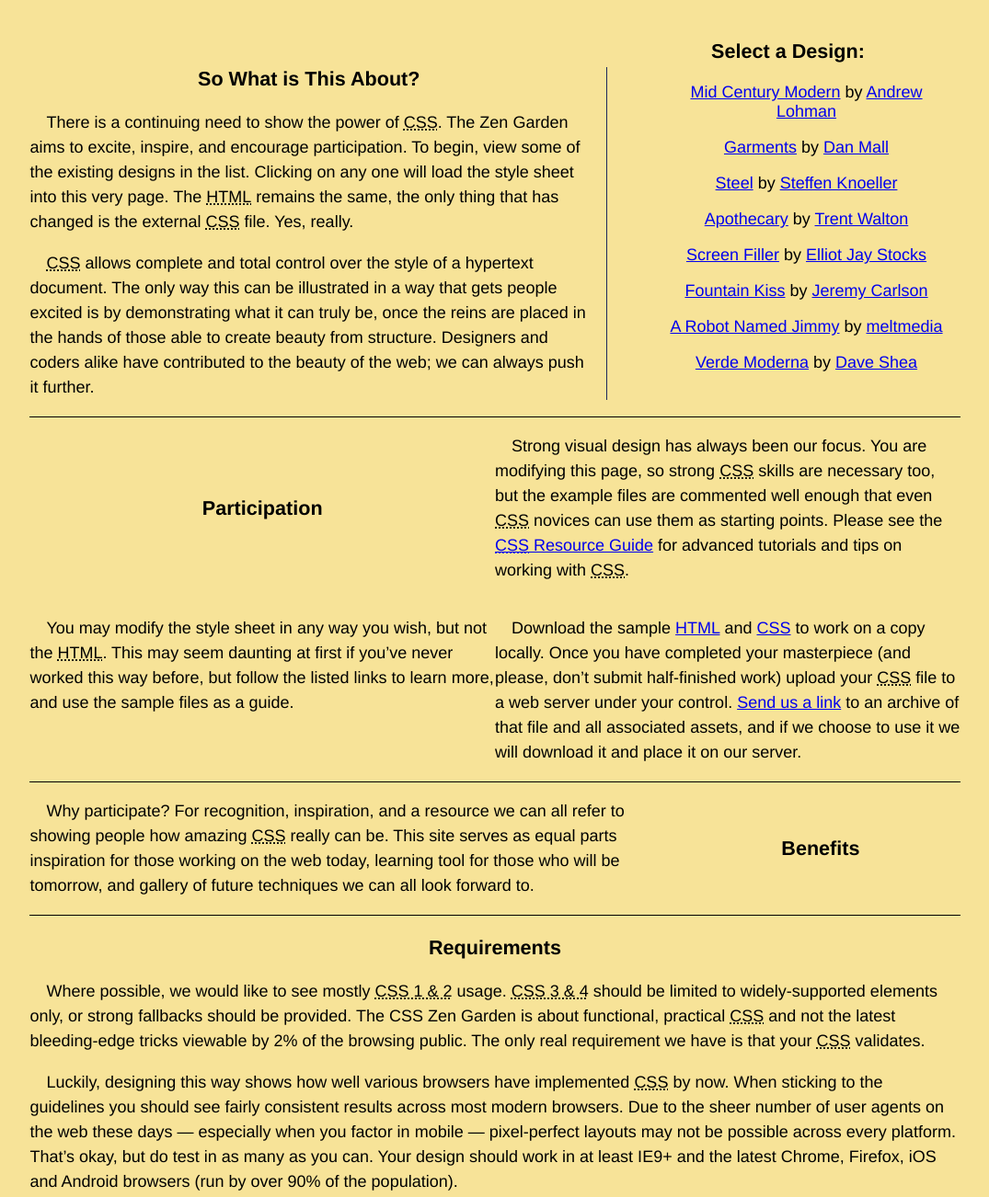
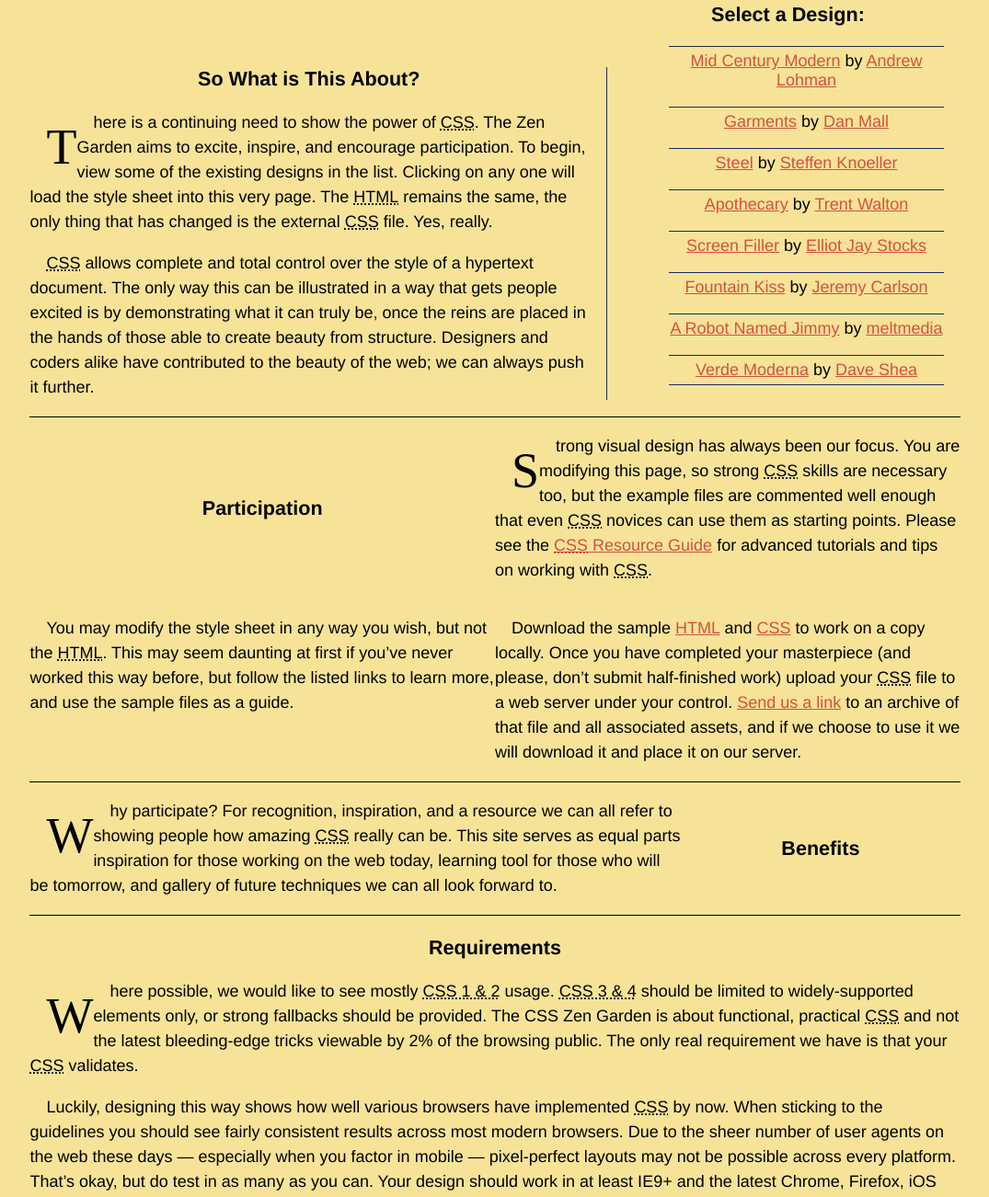
Before and after one commit to Geraldo-2024/Projeto-css-Zen-Garden, a plain HTML site: page index.html in a window 1280 px wide. Shown: the part 507-1809 px from the top of the page at 92% size, without its empty margins (102-1177 px from the left). Drawn offline with Linux system fonts and the light colour scheme.

Commit message:
Exercicio pseudo classes

```diff
--- a/style.css
+++ b/style.css
@@ -39,6 +39,47 @@ propriedade border-bottom e border-top respectivamente.
 
 Envie nessa atividade com o link do projeto no GitHub.
 */
+
+/*
+Exercícios - Pseudo classes
+
+1. Customize a aparência dos links da seguinte forma:
+Por padrão, devem ter a cor de destaque e estarem em negrito.
+Se sobrepostos, devem ter sua cor alterada para uma tonalidade mais clara/escura.
+Os links visitados não devem ficar mais em negrito.
+2. Vamos dar um destaque a primeira letra do primeiro parágrafo da seção principal. Você deverá customizá-lo para que:
+Tenha tamanho de fonte 3 vezes maior que o padrão.
+Seja de uma fonte diferente da escolhida para o site.
+Fique flutuando a esquerda.
+OBS: você precisará aplicar mais de um pseudo-seletor para realizar essa estilização. Fique atento!
+3. Utilize bordas para criar um separador entre os itens presentes no menu de design. Aplique uma borda
+ superior no topo de todos os itens de menu.
+Aplique uma borda inferior apenas no último item da lista
+*/
+
+a {
+    color: rgba(201, 33, 33, 0.753);
+}
+
+a:hover {
+    color:rgba(201, 33, 33, 0.337)
+}
+
+.main p:first-of-type::first-letter {
+    font-size: 3em;
+    font-family: 'Times New Roman', Times, serif;
+    float: left;
+}
+
+.design-selection li {
+    border-top: #1f295c solid 1px;
+    padding-top: 5px;
+}
+
+.design-selection li:last-of-type {
+    border-bottom: #1f295c solid 1px;
+    padding: 5px;
+}
 
 .supporting footer {
     display: flex;
@@ -114,7 +155,7 @@ aside ul li {
 
 .design-selection {
     position: absolute;
-    top: 520px;
+    top: 480px;
     left: 62%;
     padding-left: 1%;
 }
```
